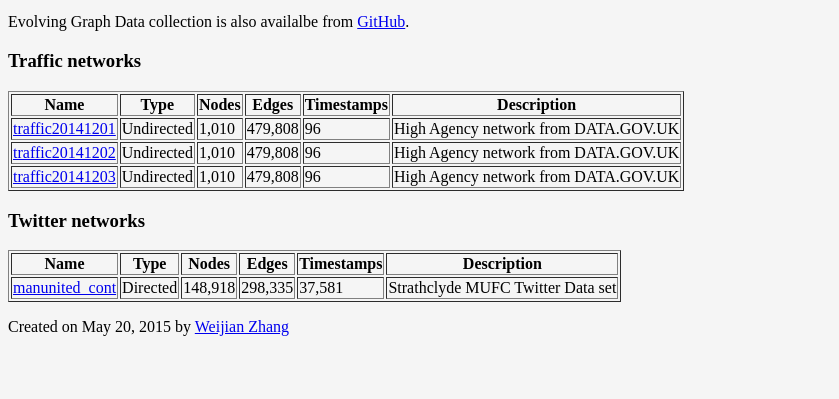
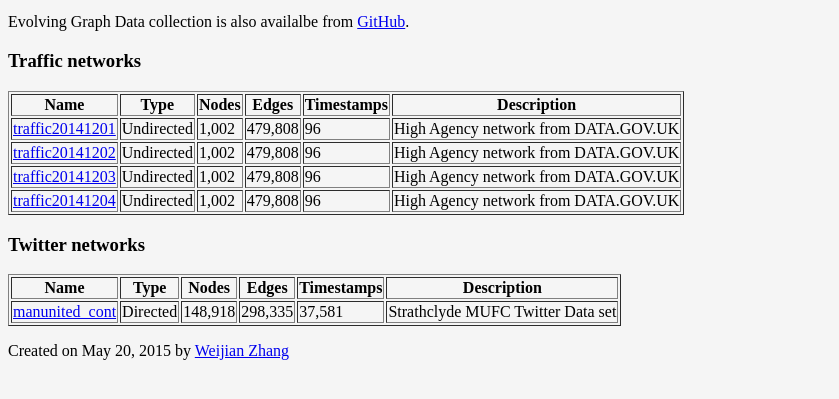
Before and after one commit to weijianzhg/EvolvingGraphDatasets, a plain HTML site: page index.html in a window 1280 px wide. Shown: the part 123-522 px from the top of the page, without its empty margins (0-839 px from the left). Drawn offline with Linux system fonts and the light colour scheme.

Commit message:
update website to include new data

```diff
--- a/index.html
+++ b/index.html
@@ -32,7 +32,7 @@ Evolving Graph Data collection is also availalbe from <a href="https://github.co
 <tr>
   <td><a href="traffic/traffic20141201.csv">traffic20141201</a></td>
   <td>Undirected</td>
-  <td>1,010</td>
+  <td>1,002</td>
   <td>479,808</td>
   <td>96</td>
   <td>High Agency network from DATA.GOV.UK</td>
@@ -40,7 +40,7 @@ Evolving Graph Data collection is also availalbe from <a href="https://github.co
 <tr>
   <td><a href="traffic/traffic20141202.csv">traffic20141202</a></td>
   <td>Undirected</td>
-  <td>1,010</td>
+  <td>1,002</td>
   <td>479,808</td>
   <td>96</td>
   <td>High Agency network from DATA.GOV.UK</td>
@@ -48,7 +48,15 @@ Evolving Graph Data collection is also availalbe from <a href="https://github.co
 <tr>
   <td><a href="traffic/traffic20141203.csv">traffic20141203</a></td>
   <td>Undirected</td>
-  <td>1,010</td>
+  <td>1,002</td>
+  <td>479,808</td>
+  <td>96</td>
+  <td>High Agency network from DATA.GOV.UK</td>
+</tr>
+<tr>
+  <td><a href="traffic/traffic20141204.csv">traffic20141204</a></td>
+  <td>Undirected</td>
+  <td>1,002</td>
   <td>479,808</td>
   <td>96</td>
   <td>High Agency network from DATA.GOV.UK</td>
```
